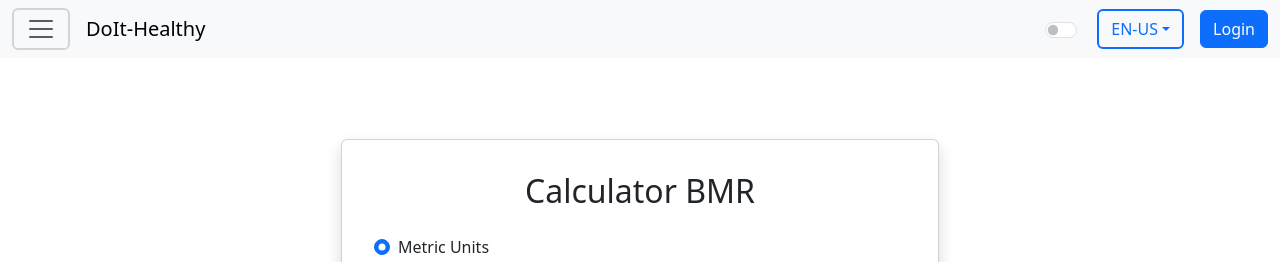
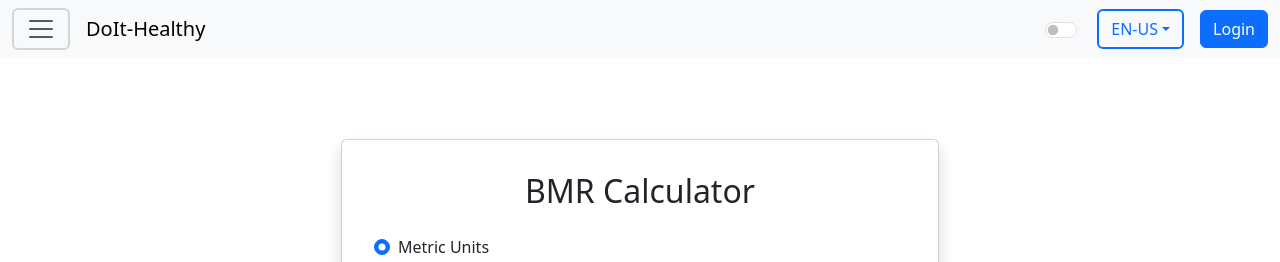
Before and after one commit to FruGosky/engineer, a React (Create React App) app: page /bmr in a window 1280 px wide. Shown: the top 262 px of the page. Built offline with nearby package versions, Linux system fonts and the light colour scheme.

Commit message:
translation_changed_&_comment_removed

```diff
--- a/src/pages/Bmr/Bmr.tsx
+++ b/src/pages/Bmr/Bmr.tsx
@@ -12,8 +12,6 @@ export default function Bmr() {
 	const { t: translation } = useTranslation();
 
 	const TRANSLATED_TITLE = translation(BMR_TITLE);
-	// TODO! DELETE THIS TRANSLATION BELOW WHEN U WILL START ADDING SOME CONTENT TO THIS PAGE AND ADD YOURS TRANSLATION DO NOT FORGET TO ADD EN AND PL TRANSLATION NOT ONLY ONE ITS VERY VERY IMPORTANT TO HAVE ALL TRANSLATIONS
-	const THIS_IS_PAGE = translation('to-be-deleted.this-is-page');
 
 	useWebsiteTitle(TRANSLATED_TITLE);
 
--- a/src/translations/en.json
+++ b/src/translations/en.json
@@ -65,7 +65,7 @@
 				"fat": "Fat",
 				"carbohydrates": "Carbohydrates",
 				"week": "Week",
-				"calculator-title": "Calculator BMR"
+				"calculator-title": "BMR Calculator"
 			},
 			"calories": {
 				"title": "Calories"
```
